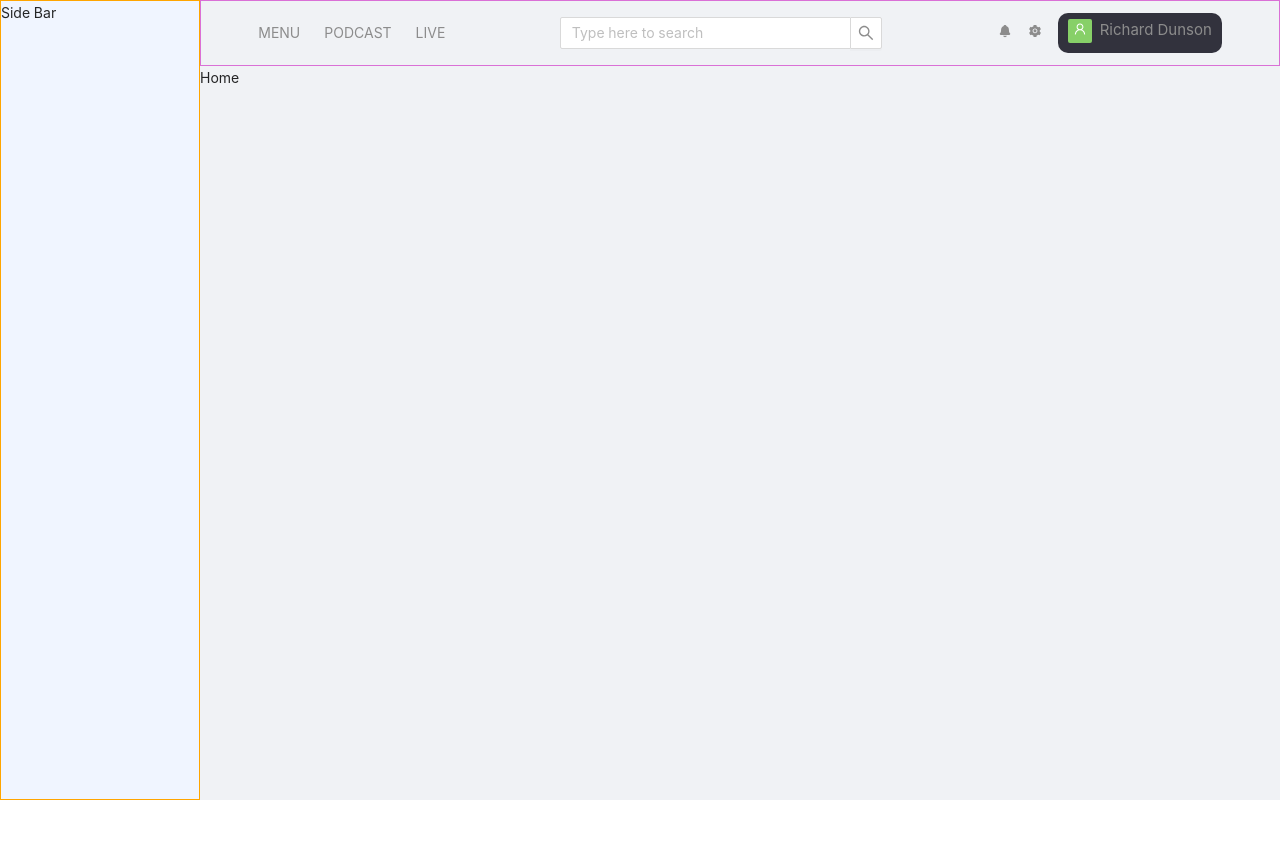
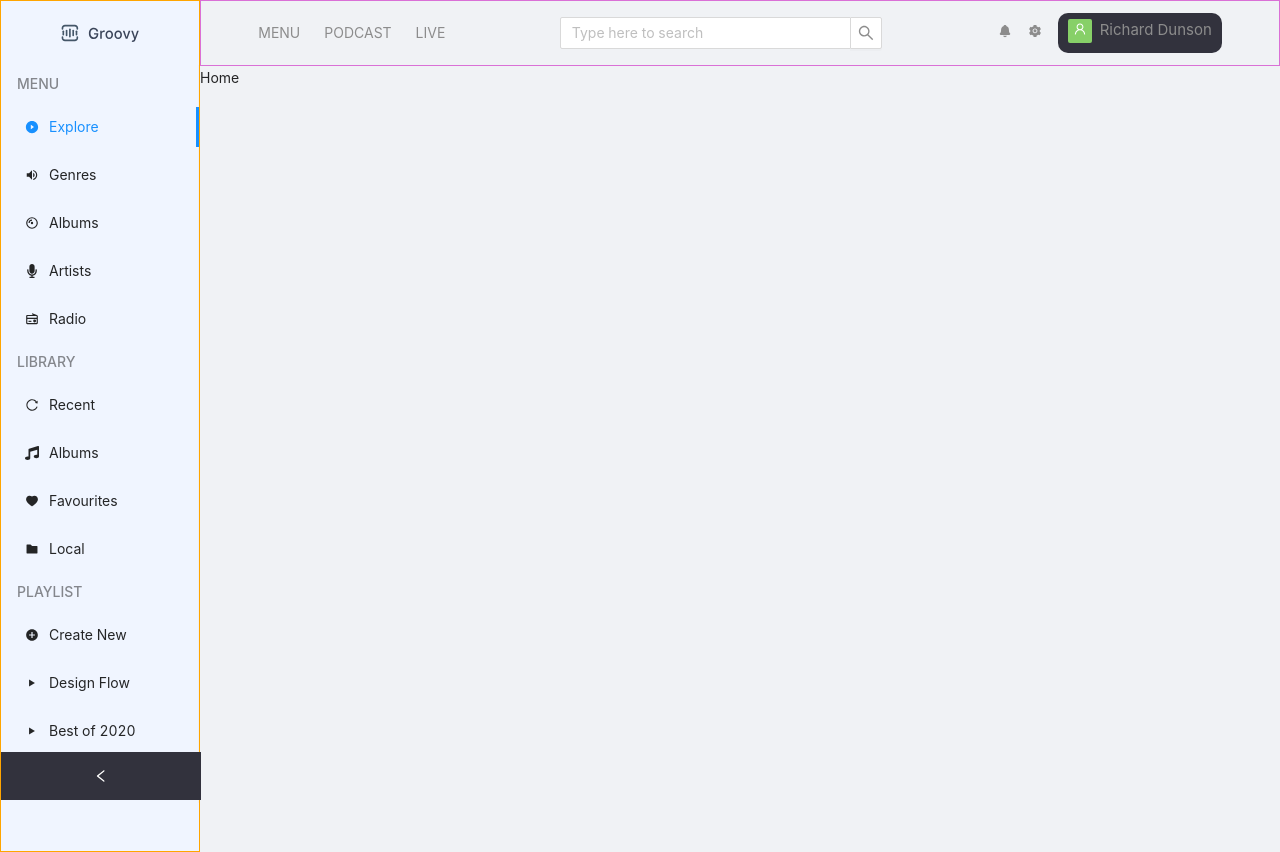
Before and after one commit to Sujan-Bdev/react-music-player, a React (Create React App) app: page / in a window 1280 px wide. Before the commit the page ends 800 px from the top, so only its background shows below. Built offline with nearby package versions, Linux system fonts and the light colour scheme.

Commit message:
Add sidebar

```diff
--- a/src/assets/styles/components/_sidebar.scss
+++ b/src/assets/styles/components/_sidebar.scss
@@ -1,5 +1,50 @@
-.sidebar{
-    height: 100vh;
-    background-color: $secondary;
-    border: 1px solid orange;
+.sidebar {
+  height: auto;
+  background-color: $secondary;
+  // background-color: black;
+  border: 1px solid orange;
+
+  .logo {
+    width: 8rem;
+    height: 64px;
+    margin: 0 auto;
+  }
+
+  // .menu {
+  //     display: flex;
+  //     flex-direction: column;
+  // }
 }
+
+// OVER-RIDE
+
+.ant-layout-sider-trigger {
+  background-color: $gray-dark;
+}
+
+.ant-menu {
+  background-color: $secondary;
+}
+
+.ant-menu-item-active {
+  background-color: transparent;
+}
+
+.ant-menu-item-group-title {
+  text-transform: uppercase;
+  font-weight: 500;
+}
+.ant-menu:not(.ant-menu-horizontal) .ant-menu-item-selected {
+    background-color:transparent;
+}
+.ant-layout-sider-collapsed {
+  .logo {
+    width: 6rem;
+  }
+
+  .ant-menu-item-group-title {
+    //   margin: 0 auto;
+    text-align: center;
+  font-size:1.1rem ;
+}
+}
--- a/src/layout/Sider/index.js
+++ b/src/layout/Sider/index.js
@@ -1,13 +1,170 @@
-import React from 'react';
-import {Layout} from 'antd';
-const {Sider} = Layout;
+import React, { useState } from "react";
+import { Layout, Menu } from "antd";
+import logo from "assets/img/Logo/logo.svg";
+import {
+  AiOutlineReload,
+  AiFillPlayCircle,
+  AiFillHeart,
+  AiFillFolder,
+} from "react-icons/ai";
+import { MdVolumeUp, MdAddCircle } from "react-icons/md";
+import { FaMicrophone, FaMusic } from "react-icons/fa";
+import { BiRadio, BiAlbum, BiPlay } from "react-icons/bi";
 
-const index = () => {
-    return (
-        <Sider className = "sidebar">
-            Side Bar
-        </Sider>
-    )
-}
+const { Sider } = Layout;
 
-export default index
+const { ItemGroup, Item } = Menu;
+
+const Index = () => {
+  const [collapsed, setCollapsed] = useState(false);
+  //   const [sideMenu] = useState([
+  //     {
+  //       title: "Menu",
+  //       subMenu: [
+  //         {
+  //           id: "1",
+  //           subTitle: "Explore",
+  //           icon: "",
+  //         },
+  //         {
+  //           id: "2",
+  //           subTitle: "Genres",
+  //           icon: "",
+  //         },
+  //         {
+  //           id: "3",
+  //           subTitle: "Albums",
+  //           icon: "",
+  //         },
+  //         {
+  //           id: "4",
+  //           subTitle: "Artists",
+  //           icon: "",
+  //         },
+  //         {
+  //           id: "5",
+  //           subTitle: "Radio",
+  //           icon: "",
+  //         },
+  //       ],
+  //     },
+  //     {
+  //       title: "Library",
+  //       subMenu: [
+  //         {
+  //           id: "1",
+  //           subTitle: "Recent",
+  //           icon: "",
+  //         },
+  //         {
+  //           id: "2",
+  //           subTitle: "Albums",
+  //           icon: "",
+  //         },
+  //         {
+  //           id: "3",
+  //           subTitle: "Favourites",
+  //           icon: "",
+  //         },
+  //         {
+  //           id: "4",
+  //           subTitle: "Local",
+  //           icon: "",
+  //         },
+  //       ],
+  //     },
+  //     {
+  //       title: "PLAYLIST",
+  //       subMenu: [
+  //         {
+  //           id: "1",
+  //           subTitle: "Create New",
+  //           icon: "",
+  //         },
+  //         {
+  //           id: "2",
+  //           subTitle: "Design Flow",
+  //           icon: "",
+  //         },
+  //         {
+  //           id: "3",
+  //           subTitle: "Best of 2020",
+  //           icon: "",
+  //         },
+  //         {
+  //           id: "4",
+  //           subTitle: "Nigeria Jams",
+  //           icon: "",
+  //         },
+  //       ],
+  //     },
+  //   ]);
+
+  const handleCollapse = (collapsed) => {
+    setCollapsed(collapsed);
+  };
+  return (
+    <Sider
+      className="sidebar"
+      collapsible
+      collapsed={collapsed}
+      onCollapse={handleCollapse}
+    >
+      <div className="logo">
+        <img src={logo} alt="logo" />
+      </div>
+
+      <Menu defaultSelectedKeys={["1"]} mode="inline" className="menu">
+        <ItemGroup title="Menu">
+          <Item key="1" icon={<AiFillPlayCircle />}>
+            Explore
+          </Item>
+          <Item key="2" icon={<MdVolumeUp />}>
+            Genres
+          </Item>
+          <Item key="3" icon={<BiAlbum />}>
+            Albums
+          </Item>
+          <Item key="4" icon={<FaMicrophone />}>
+            Artists
+          </Item>
+          <Item key="5" icon={<BiRadio />}>
+            Radio
+          </Item>
+        </ItemGroup>
+
+        <ItemGroup title="Library">
+          <Item key="6" icon={<AiOutlineReload />}>
+            Recent
+          </Item>
+          <Item key="7" icon={<FaMusic />}>
+            Albums
+          </Item>
+          <Item key="8" icon={<AiFillHeart />}>
+            Favourites
+          </Item>
+          <Item key="9" icon={<AiFillFolder />}>
+            Local
+          </Item>
+        </ItemGroup>
+
+        <ItemGroup title="Playlist">
+          <Item key="10" icon={<MdAddCircle />}>
+            Create New
+          </Item>
+          <Item key="11" icon={<BiPlay />}>
+            Design Flow
+          </Item>
+          <Item key="12" icon={<BiPlay />}>
+            Best of 2020
+          </Item>
+          <Item key="13" icon={<BiPlay />}>
+            Nigeria Jams
+          </Item>
+        </ItemGroup>
+      </Menu>
+    </Sider>
+  );
+};
+
+export default Index;
```
Also changed, not shown: src/components/SideMenus.jsx (added, +16 -0 lines), src/assets/img/Logo/logo.svg (added), src/assets/img/Vector.svg (deleted).
